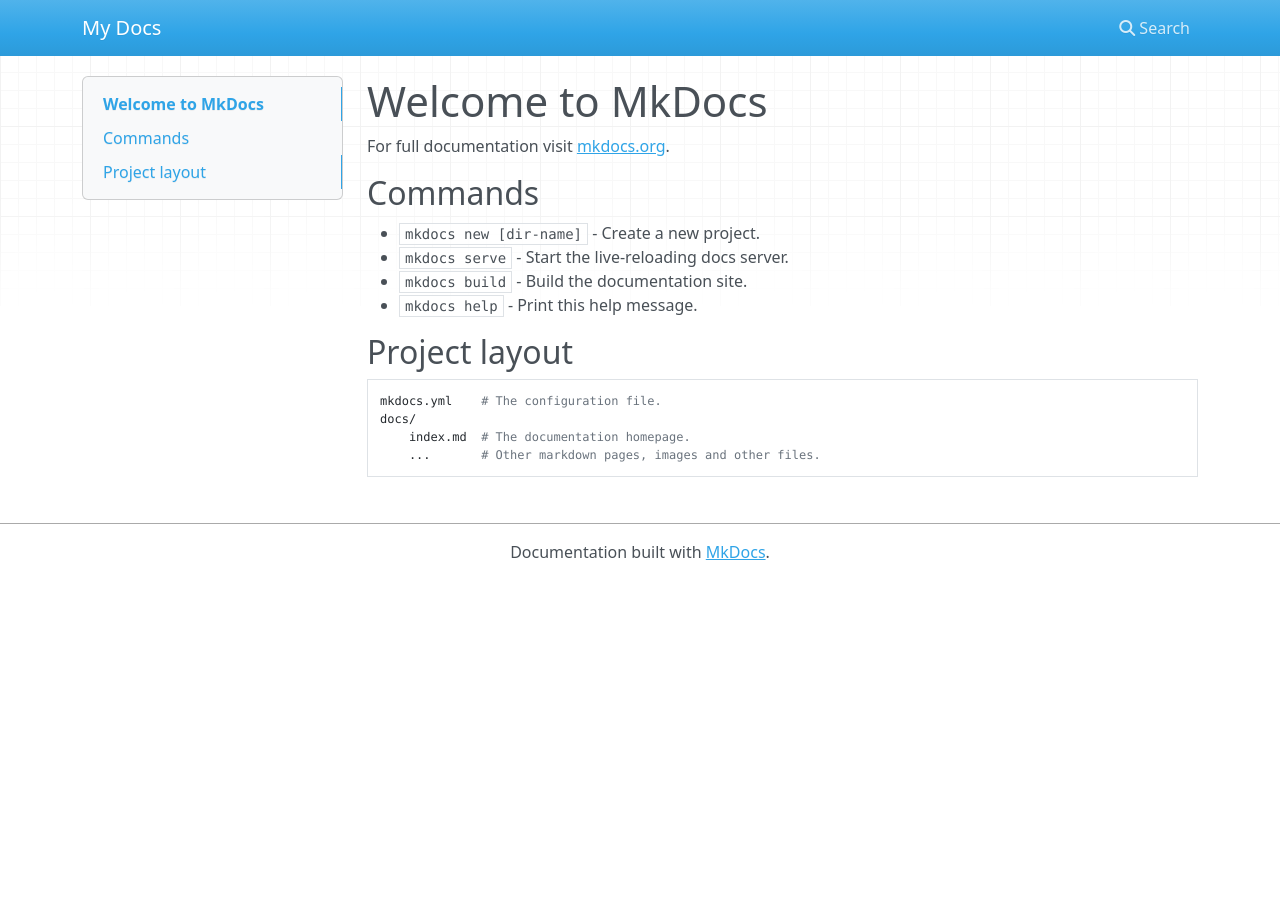
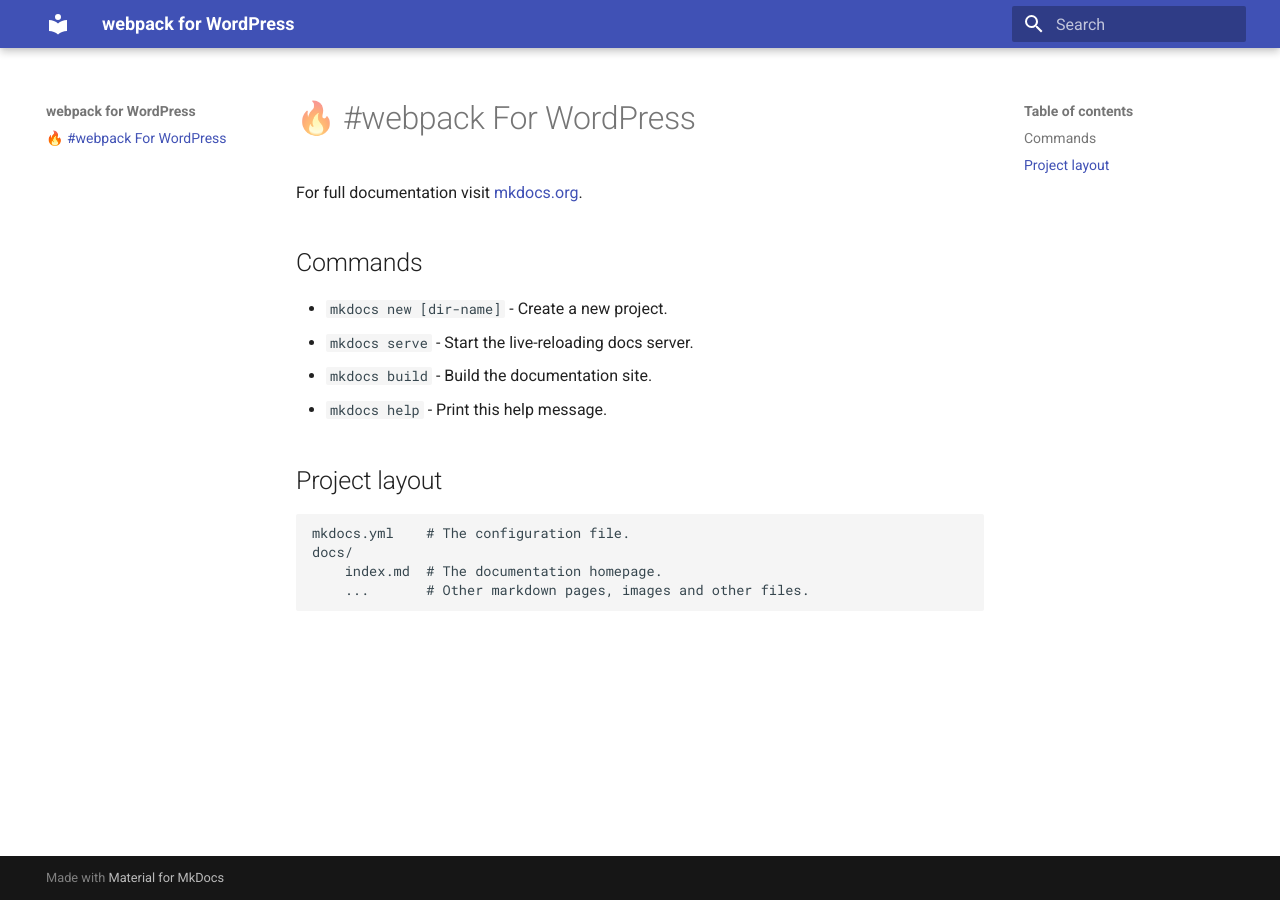
Before and after one commit to MaedahBatool/webpack-for-WordPress-Docs, an MkDocs documentation site: the page built from docs/index.md, in a window 1280 px wide. Built offline with MkDocs 1.6.1 and Material for MkDocs 9.7.7, drawn with Linux system fonts in a browser that asks for light colours; nearby versions of some CDN libraries.

Commit message:
NEW theme 💯

```diff
--- a/docs/index.md
+++ b/docs/index.md
@@ -1,4 +1,4 @@
-# Welcome to MkDocs
+# 🔥 #webpack For WordPress
 
 For full documentation visit [mkdocs.org](http://mkdocs.org).
 
--- a/mkdocs.yml
+++ b/mkdocs.yml
@@ -1 +1,6 @@
-site_name: My Docs
+site_name: webpack for WordPress
+theme:
+  name: 'material'
+  palette:
+    primary: 'orange red'
+    accent: 'indigo'
```
